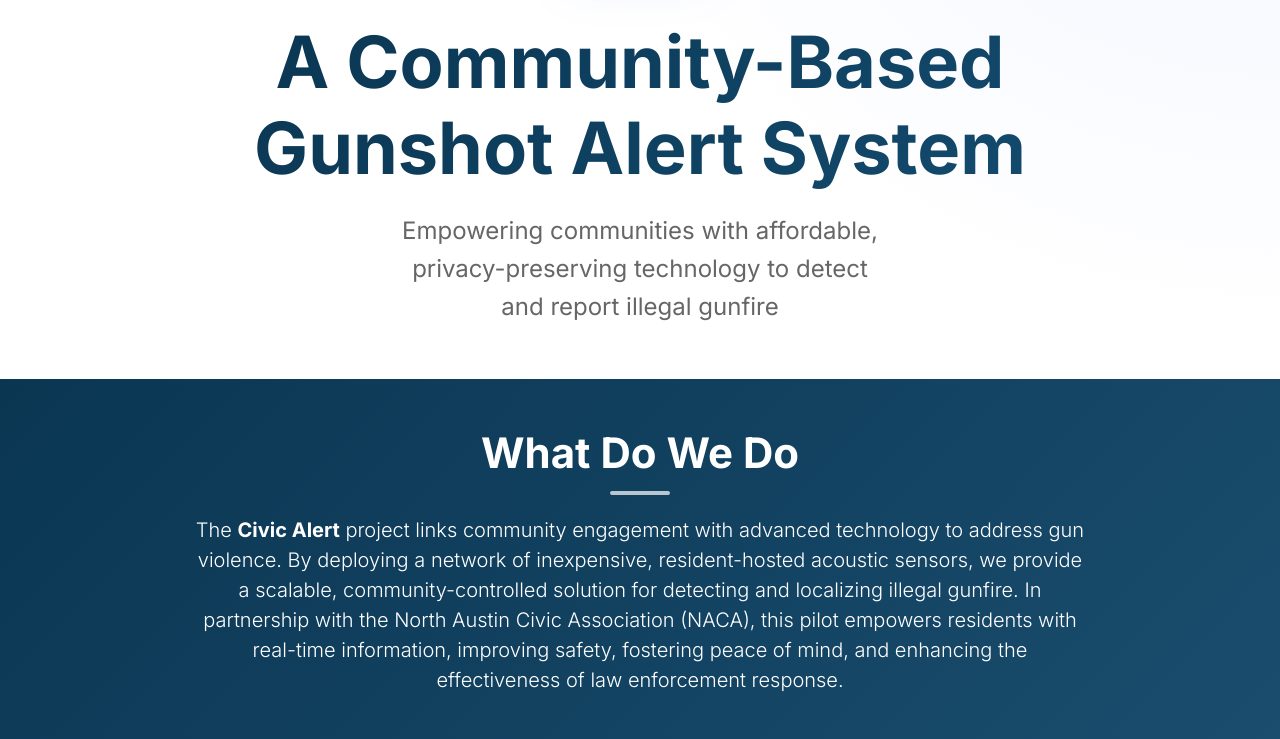
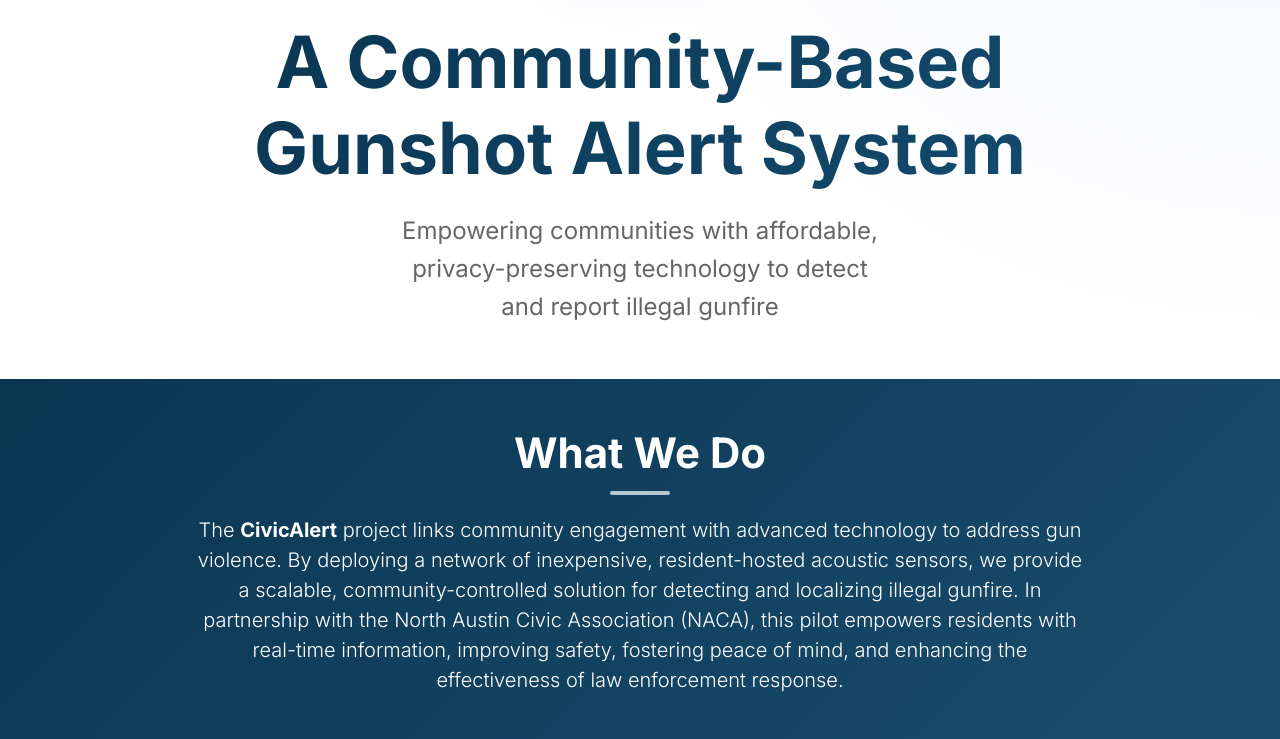
Before and after one commit to VU-Civic/website, a plain HTML site: page index.html in a window 1280 px wide. Shown: the part 421-1160 px from the top of the page. Drawn offline with Linux system fonts and the light colour scheme.

Commit message:
Fix CivicAlert title everywhere

```diff
--- a/index.html
+++ b/index.html
@@ -4,7 +4,7 @@
 <head>
   <meta charset="UTF-8">
   <meta name="viewport" content="width=device-width, initial-scale=1.0">
-  <title>Civic Alert</title>
+  <title>CivicAlert</title>
   <link rel="preconnect" href="https://fonts.googleapis.com">
   <link rel="preconnect" href="https://fonts.gstatic.com" crossorigin>
   <link href="https://fonts.googleapis.com/css2?family=Inter:wght@300;400;600;700&display=swap" rel="stylesheet">
@@ -16,7 +16,7 @@
     <div class="logo">
       <a href="index.html#hero">
         <img src="assets/civicAlertLogoNoText.png" alt="Logo">
-        <img src="assets/civicAlertTxtBlue.svg" alt="Civic Alert">
+        <img src="assets/civicAlertTxtBlue.svg" alt="CivicAlert">
       </a>
     </div>
     <ul class="nav-menu">
@@ -41,9 +41,9 @@
     </div>
   </section>
   <section class="banner-container">
-    <h2 class="section-title-white">What Do We Do</h2>
+    <h2 class="section-title-white">What We Do</h2>
     <div class="banner-text">
-      <p>The <strong>Civic Alert</strong> project links community engagement with advanced technology to address gun
+      <p>The <strong>CivicAlert</strong> project links community engagement with advanced technology to address gun
         violence. By deploying a network of inexpensive, resident-hosted acoustic sensors, we provide a scalable,
         community-controlled solution for detecting and localizing illegal gunfire. In partnership with the North Austin
         Civic Association (NACA), this pilot empowers residents with real-time information, improving safety, fostering
```
Also changed, not shown: app.html (+2 -2 lines), contact.html (+2 -2 lines), faq.html (+2 -2 lines), privacy.html (+2 -2 lines), team.html (+2 -2 lines), terms.html (+2 -2 lines).
